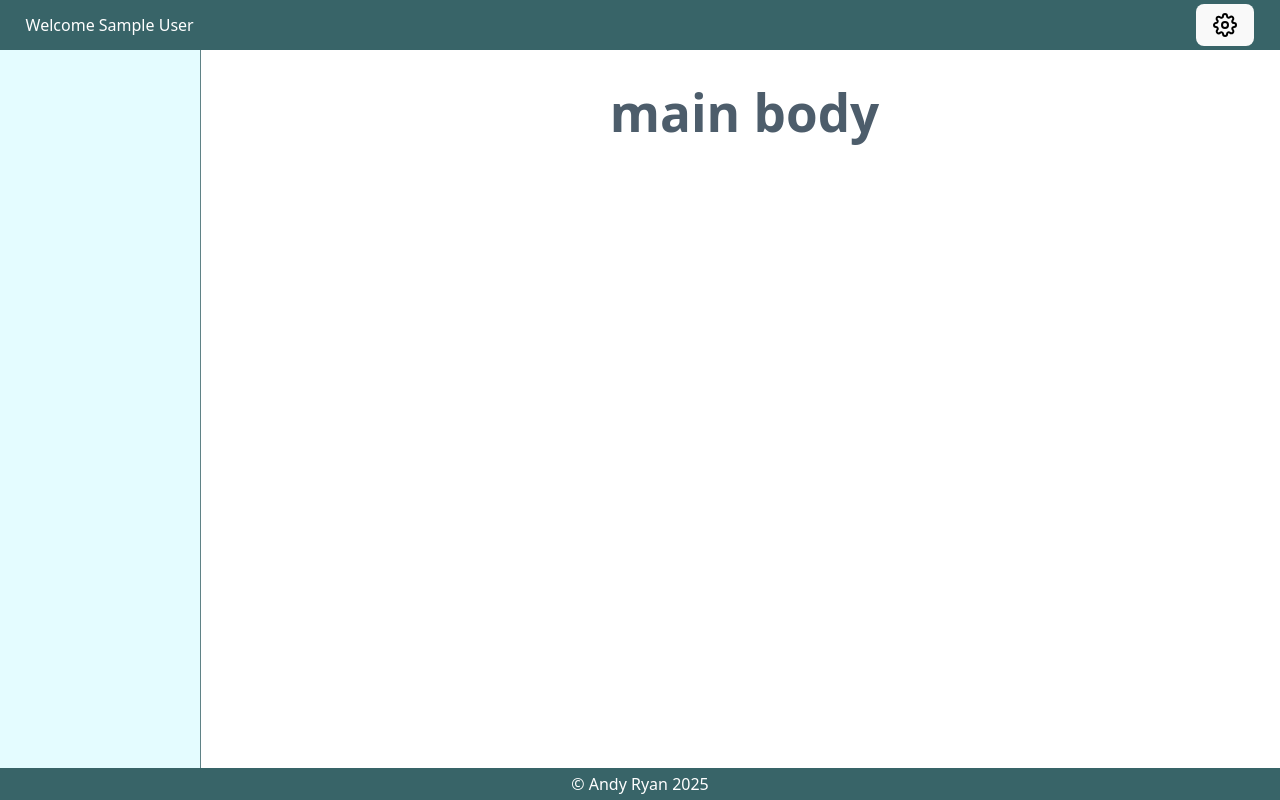
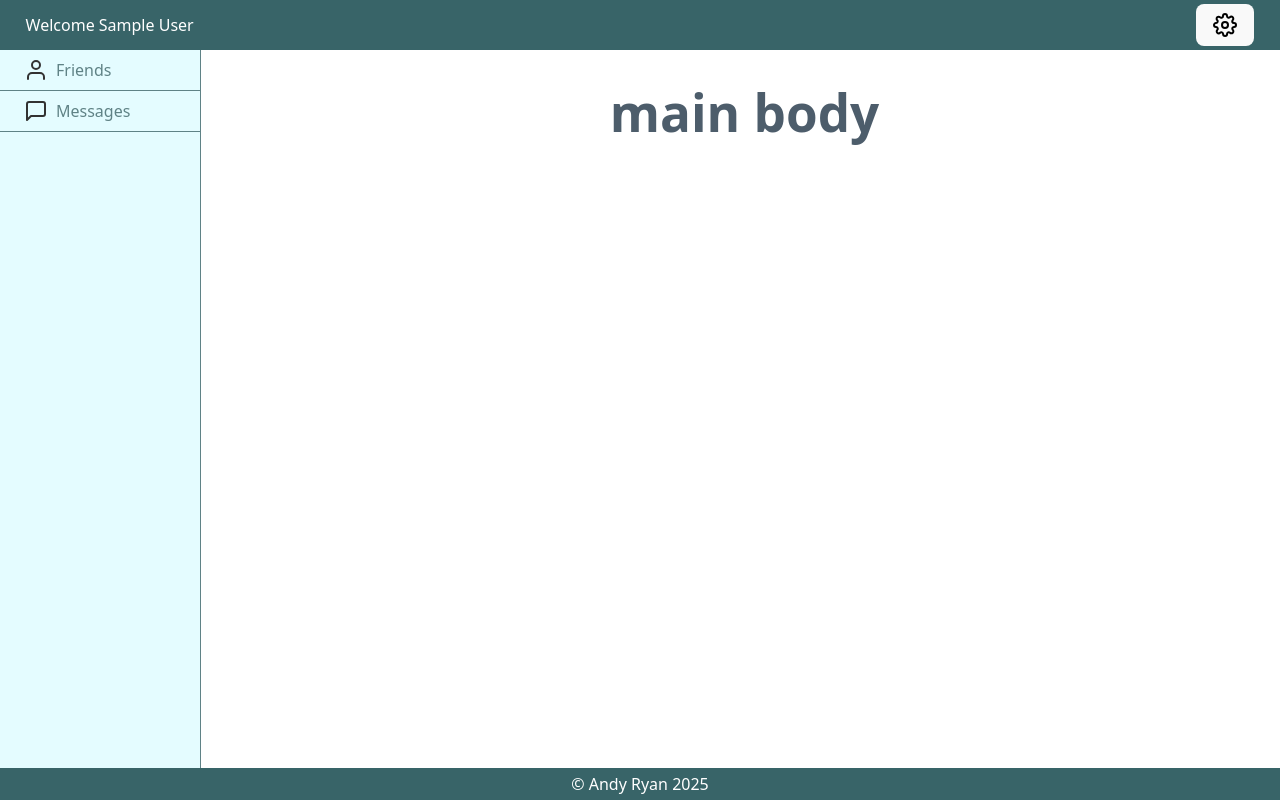
Before and after one commit to aRav3n/messenger_frontend_TOP, a React (Vite) app: page / in a window 1280 px wide. Built offline with nearby package versions, Linux system fonts and the light colour scheme; no server answers; sample sign-in values are in the browser's storage.

Commit message:
build: display sidebar items
collapse and expand messages and friends on button click

```diff
--- a/src/components/MainBody.jsx
+++ b/src/components/MainBody.jsx
@@ -57,7 +57,13 @@ export default function MainBody({ loginInfo }) {
       ) : (
         <SidebarButton setDisplaySidebar={setDisplaySidebar} />
       )}
-      <div>
+      <div
+        onClick={() => {
+          !alwaysShowSidebar && displaySidebar
+            ? setDisplaySidebar(false)
+            : null;
+        }}
+      >
         <h1>main body</h1>
       </div>
     </main>
--- a/src/components/SidebarMenu.jsx
+++ b/src/components/SidebarMenu.jsx
@@ -1,5 +1,35 @@
 import { useEffect, useState } from "react";
-import { getFriendsList } from "../functions/apiCommunication";
+import { addFriend, getFriendsList } from "../functions/apiCommunication";
+
+function FriendListDisplay({ displayFriends, friendsList }) {
+  if (!displayFriends) {
+    return null;
+  }
+  return (
+    <div className="list">
+      <button type="button" className="listDisplay">
+        <img src="./user-plus.svg" alt="" />
+        Add Friend
+      </button>
+      {friendsList.map((friend) => {})}
+    </div>
+  );
+}
+
+function MessageListDisplay({ displayMessages, messageList }) {
+  if (!displayMessages) {
+    return null;
+  }
+  return (
+    <div className="list">
+      <button type="button" className="listDisplay">
+        <img src="./plus-square.svg" alt="" />
+        New Message
+      </button>
+      {messageList.map((message) => {})}
+    </div>
+  );
+}
 
 async function updateFriendList(id, token, setFriendsList) {
   const friends = await getFriendsList(id, token);
@@ -24,6 +54,8 @@ export default function SidebarMenu({
 }) {
   const [friendsList, setFriendsList] = useState([]);
   const [messageList, setMessageList] = useState([]);
+  const [displayFriends, setDisplayFriends] = useState(false);
+  const [displayMessages, setDisplayMessages] = useState(false);
   const token = loginInfo.token;
   const id = loginInfo.id;
 
@@ -40,9 +72,37 @@ export default function SidebarMenu({
         alwaysShowSidebar ? { position: "relative" } : { position: "absolute" }
       }
       id="sidebar"
-      onClick={() => {
-        !alwaysShowSidebar ? setDisplaySidebar(false) : null;
-      }}
-    ></nav>
+    >
+      <button
+        type="button"
+        className="listDisplay"
+        onClick={() => {
+          const newBool = !displayFriends;
+          setDisplayFriends(newBool);
+        }}
+      >
+        <img src="./user.svg" alt="show friends list" />
+        Friends
+      </button>
+      <FriendListDisplay
+        displayFriends={displayFriends}
+        friendsList={friendsList}
+      />
+      <button
+        type="button"
+        className="listDisplay"
+        onClick={() => {
+          const newBool = !displayMessages;
+          setDisplayMessages(newBool);
+        }}
+      >
+        <img src="./message-square.svg" alt="show message list" />
+        Messages
+      </button>
+      <MessageListDisplay
+        displayMessages={displayMessages}
+        messageList={messageList}
+      />
+    </nav>
   );
 }
--- a/src/functions/apiCommunication.js
+++ b/src/functions/apiCommunication.js
@@ -1,5 +1,5 @@
 const apiUrl = import.meta.env.VITE_API_ADDRESS;
-import { friends, users } from "./mockBackend";
+import { users } from "./mockBackend";
 
 async function getJsonResponse(urlExtension, method, bodyObject, token) {
   const apiUrl =
@@ -39,13 +39,22 @@ async function getJsonResponse(urlExtension, method, bodyObject, token) {
   }
 }
 
+async function addFriend(friendUsername, id, token) {
+  const method = "POST";
+  const urlExtension = `/user/${id}/friends/add`;
+  const bodyObject = { friendId, token };
+
+  console.log(`adding friend: ${friendUsername}`);
+  return;
+}
+
 async function getFriendsList(id, token) {
   const urlExtension = `/user/${id}/friends`;
   const method = "POST";
   const bodyObject = {};
 
-  const friendsList = friends;
-  return friendsList;
+  // const friendsList =
+  return; // friendsList;
 }
 
 async function getUserObject(name, password) {
@@ -85,4 +94,4 @@ async function signUp(name, password, confirmPassword) {
   return { name, password };
 }
 
-export { getFriendsList, getUserObject, signUp };
+export { addFriend, getFriendsList, getUserObject, signUp };
--- a/src/functions/mockBackend.js
+++ b/src/functions/mockBackend.js
@@ -6,9 +6,3 @@ export const users = [
     token: "fakeToken",
   },
 ];
-
-export const friends = [
-  {
-    name: "user 2",
-  },
-];
--- a/src/styles/App.css
+++ b/src/styles/App.css
@@ -18,6 +18,29 @@ button {
   display: grid;
   padding: 1vmin 2vmin;
   place-items: center;
+}
+
+button.listDisplay {
+  box-sizing: border-box;
+  display: flex;
+  border: none;
+  border-bottom: 1px solid var(--dark);
+  border-radius: 0;
+  gap: 0.5rem;
+  justify-self: stretch;
+}
+
+button.listDisplay:hover img {
+  border: none;
+  filter: invert(100%);
+}
+
+div.list {
+  align-content: start;
+  border-left: 0.5rem solid var(--dark);
+  border-right: 0.5rem solid var(--dark);
+  display: grid;
+  justify-content: stretch;
 }
 
 .errorMessage {
@@ -72,6 +95,7 @@ main {
   opacity: 80%;
   padding: 1vh 1vw;
   position: relative;
+  z-index: auto;
 }
 
 main.flex {
@@ -96,6 +120,12 @@ main > div {
   display: grid;
   flex-grow: 1;
   justify-items: center;
+  z-index: auto;
+}
+
+nav {
+  align-content: start;
+  display: grid;
 }
 
 #root {
@@ -162,9 +192,11 @@ main > div {
   color: var(--dark);
   height: 100%;
   left: 0;
+  max-width: 100vw;
   min-width: 200px;
   position: absolute;
   top: 0;
+  width: max-content;
 }
 
 #sidebarMenuButton {
@@ -172,4 +204,5 @@ main > div {
   padding: 0.25rem 0.5rem;
   position: absolute;
   top: min(1vh, 1rem);
+  z-index: 1;
 }
```
